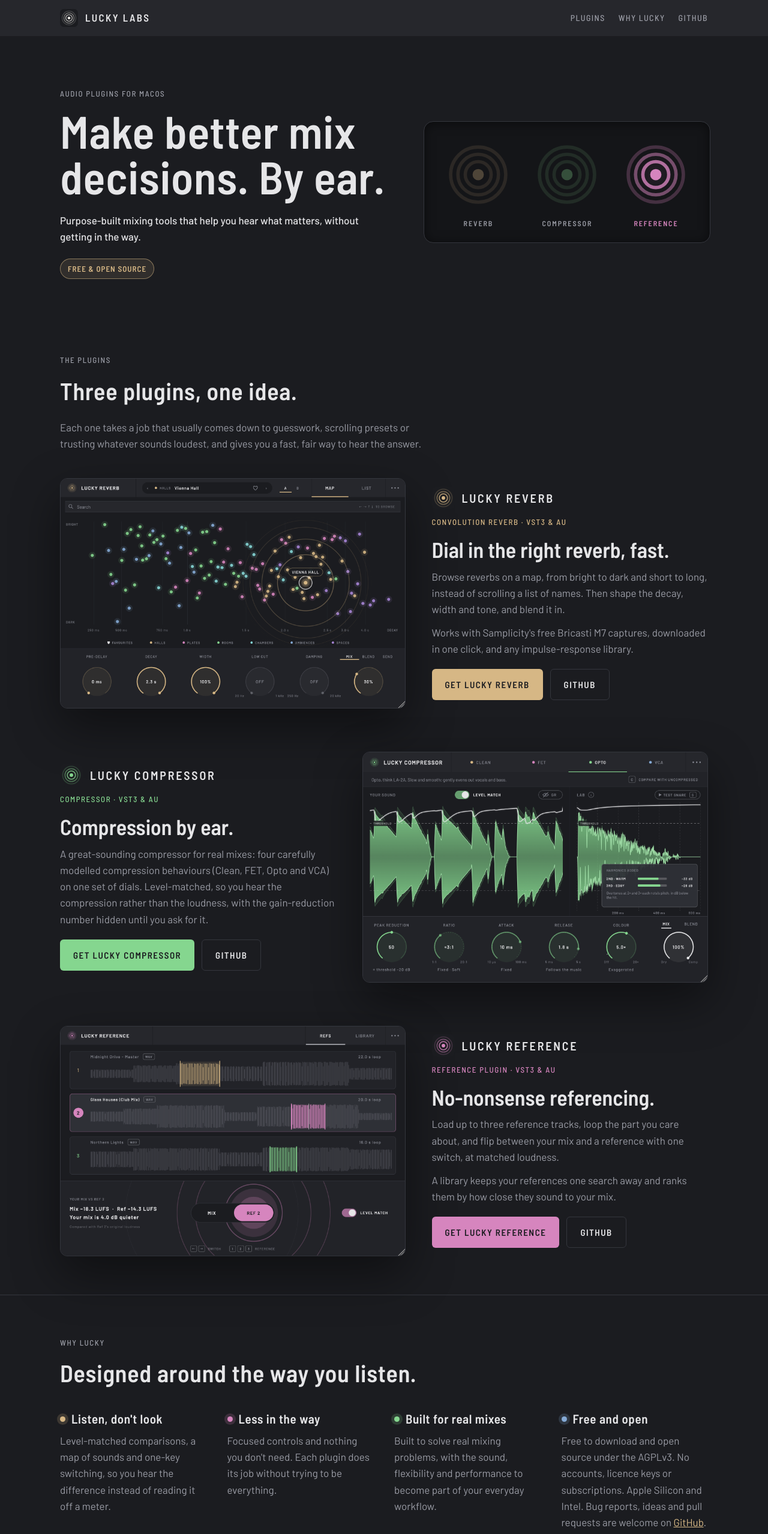
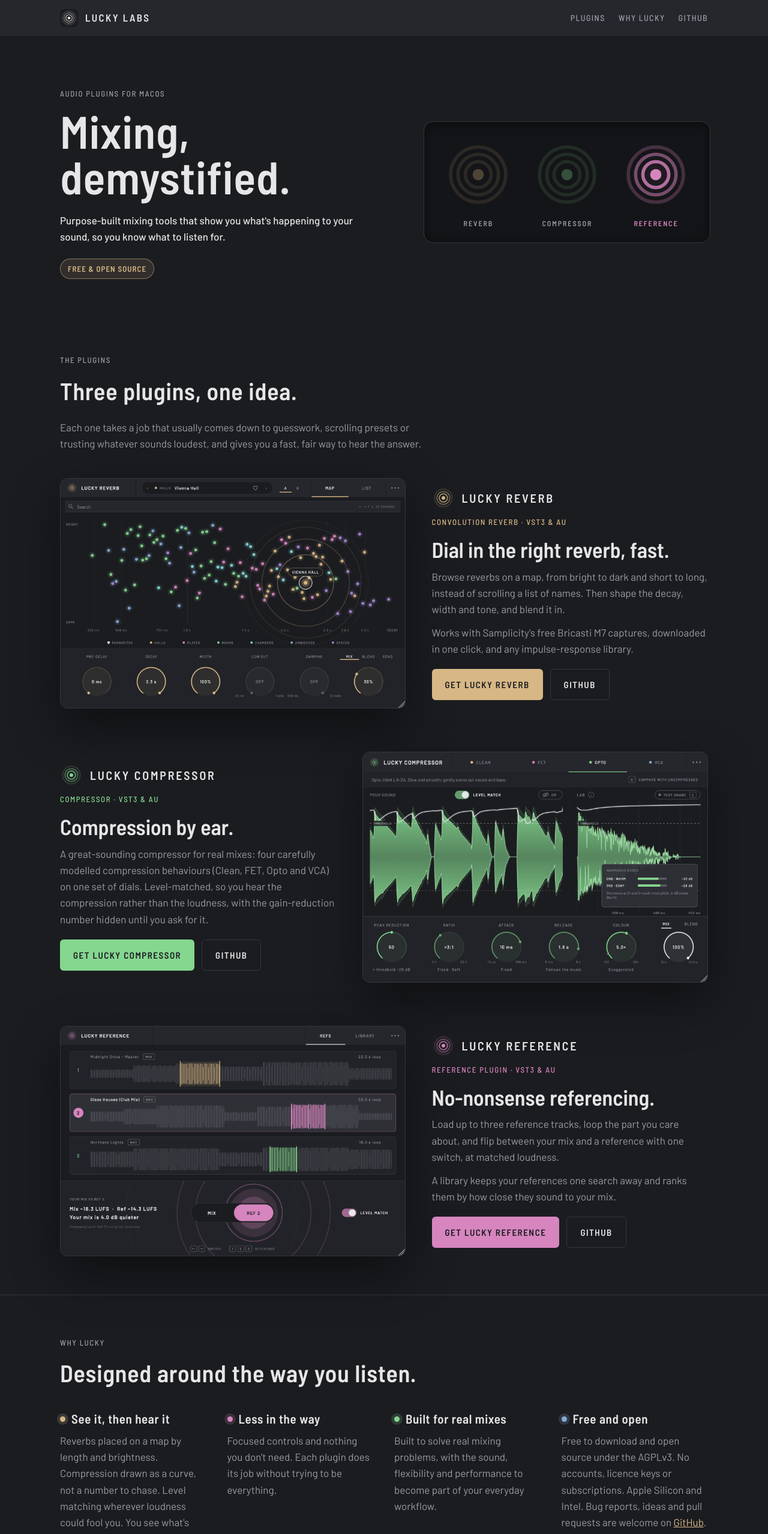
Before and after one commit to tomdmaguire/lucky-labs, a plain HTML site: page docs/index.html in a window 1280 px wide. Shown: the top 2557 px of the page at 60% size. Drawn offline with Linux system fonts and the light colour scheme.

Commit message:
docs(site): lead with Mixing, demystified
Replace the 'By ear' headline and the 'Listen, don't look' pillar,
which contradicted the visual UIs, with copy about showing what's
happening so you know what to listen for.

Co-Authored-By: Claude Opus 5.5 <noreply@anthropic.com>

```diff
--- a/docs/index.html
+++ b/docs/index.html
@@ -4,9 +4,9 @@
 <meta charset="utf-8">
 <meta name="viewport" content="width=device-width, initial-scale=1">
 <title>Lucky Labs</title>
-<meta name="description" content="Lucky Labs makes purpose-built mixing tools for macOS that help you make better mix decisions by ear: Lucky Reverb (convolution reverb), Lucky Compressor and Lucky Reference (reference tracks at matched loudness). Free and open source.">
+<meta name="description" content="Lucky Labs makes free, open-source mixing plugins for macOS that show you what&#39;s happening to your sound: Lucky Reverb (convolution reverb on a sound map), Lucky Compressor (four classic behaviours, level-matched) and Lucky Reference (reference tracks at matched loudness).">
 <meta property="og:title" content="Lucky Labs">
-<meta property="og:description" content="Make better mix decisions. By ear. Purpose-built mixing tools for macOS, free and open source.">
+<meta property="og:description" content="Mixing, demystified. Free, open-source mixing plugins for macOS.">
 <meta property="og:image" content="https://tomdmaguire.github.io/lucky-labs/assets/lucky-reverb.png">
 <meta property="og:type" content="website">
 <meta name="twitter:card" content="summary_large_image">
@@ -141,8 +141,8 @@
     <div class="hero">
       <div>
         <span class="label">Audio plugins for macOS</span>
-        <h1>Make better mix decisions. By ear.</h1>
-        <p><strong>Purpose-built mixing tools that help you hear what matters, without getting in the way.</strong></p>
+        <h1>Mixing, demystified.</h1>
+        <p><strong>Purpose-built mixing tools that show you what's happening to your sound, so you know what to listen for.</strong></p>
         <span class="chip">Free &amp; open source</span>
       </div>
 
@@ -221,8 +221,8 @@
       <h2>Designed around the way you listen.</h2>
       <div class="features">
         <div class="feature" style="--dot: var(--gold)">
-          <h3>Listen, don't look</h3>
-          <p>Level-matched comparisons, a map of sounds and one-key switching, so you hear the difference instead of reading it off a meter.</p>
+          <h3>See it, then hear it</h3>
+          <p>Reverbs placed on a map by length and brightness. Compression drawn as a curve, not a number to chase. Level matching wherever loudness could fool you. You see what's going on, then judge it by ear.</p>
         </div>
         <div class="feature" style="--dot: var(--pink)">
           <h3>Less in the way</h3>
```
